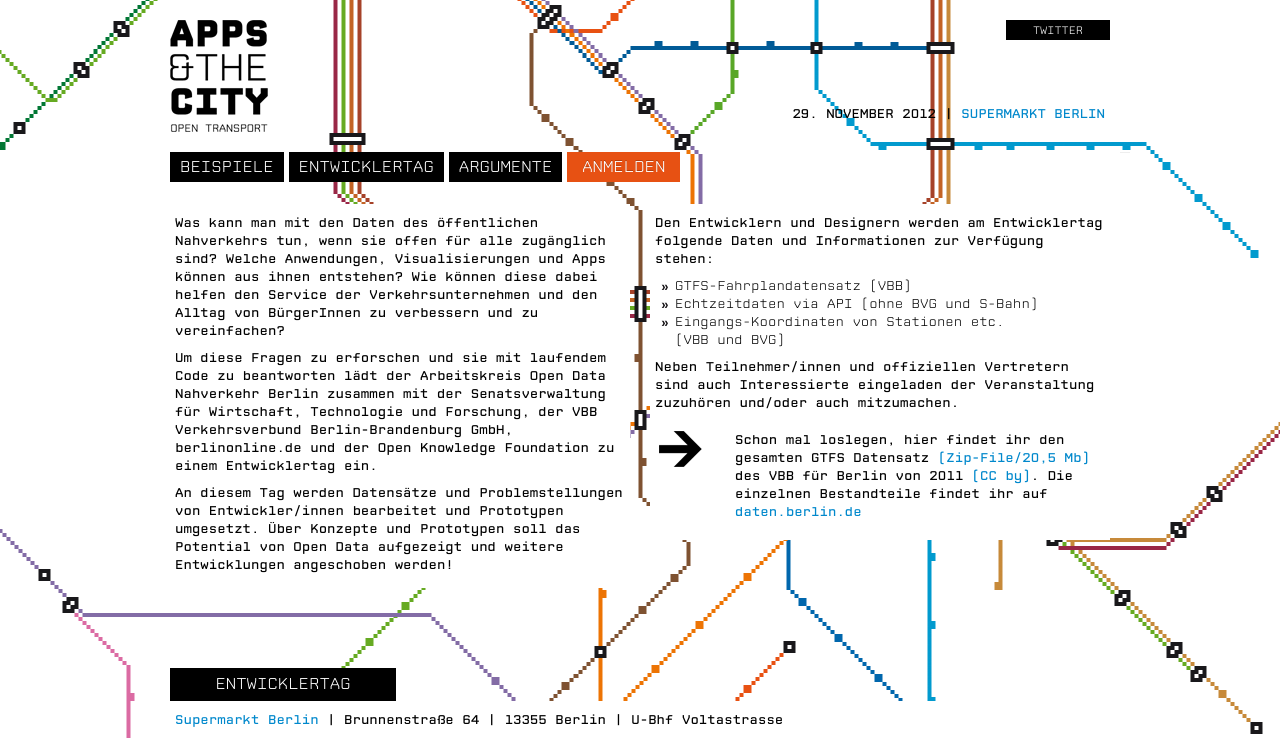
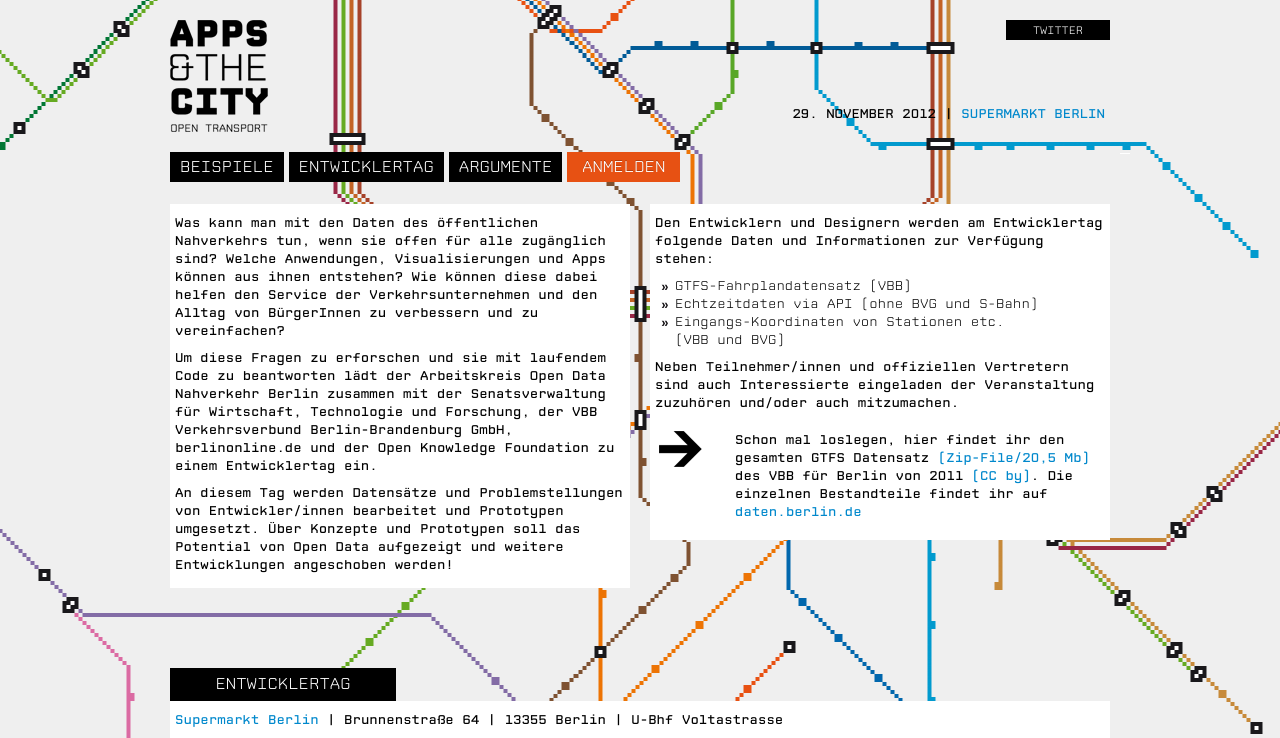
Before and after one commit to okfde/berlin.appsandthecity, a Jekyll site: the page built from index.html, in a window 1280 px wide. Shown: the top 738 px of the page. Built offline with Jekyll 4.4.1, drawn with Linux system fonts in a browser that asks for light colours; nearby versions of some CDN libraries; Markdown is read by kramdown in place of the engine named in the settings; grey boxes are pictures that could not be loaded.

Commit message:
Updated css/style.css

```diff
--- a/css/style.css
+++ b/css/style.css
@@ -65,7 +65,7 @@
 
 
 body {
-  background: transparent url(../img/background2.png) center top repeat-x;
+  background: #efefef url(../img/background2.png) center top repeat-x;
   font-family: 'CPMono_v07Light', sans-serif;
   color: #000;
 }
```
